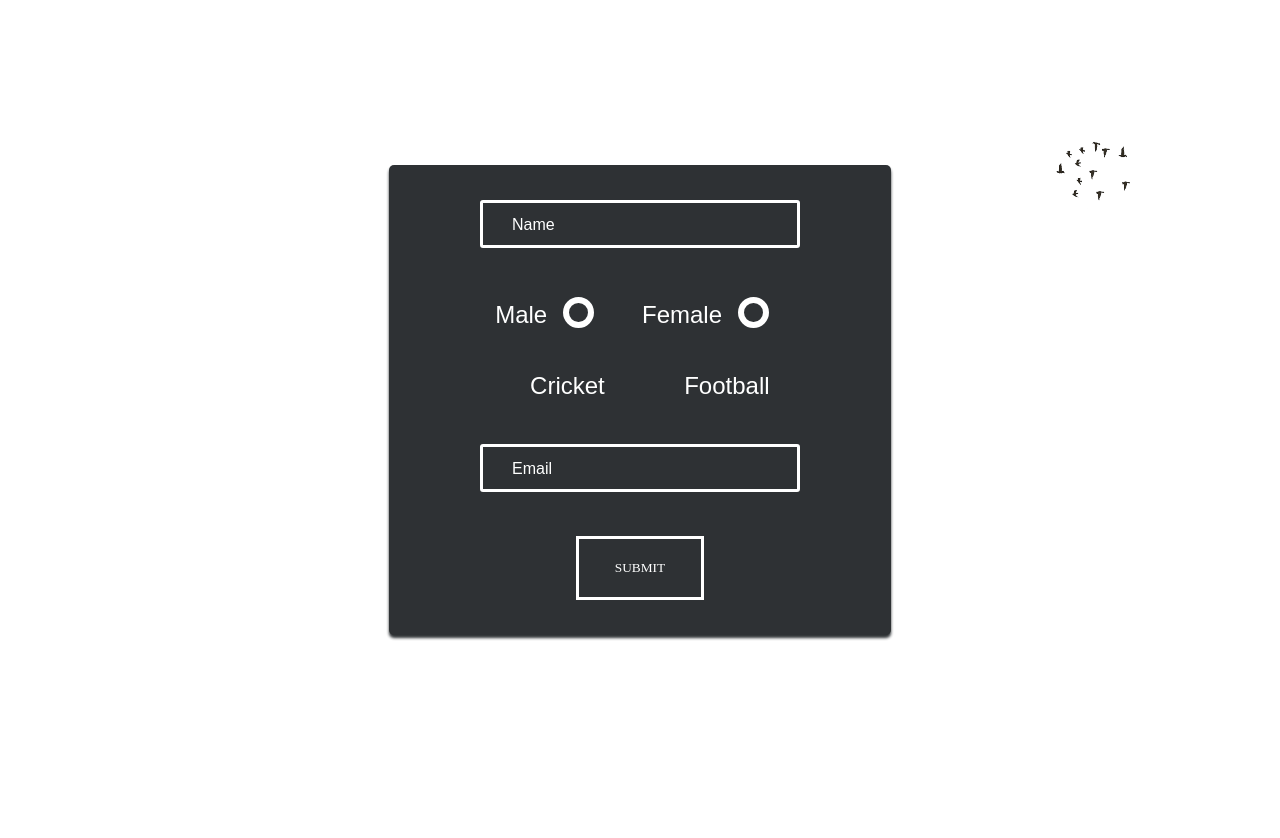
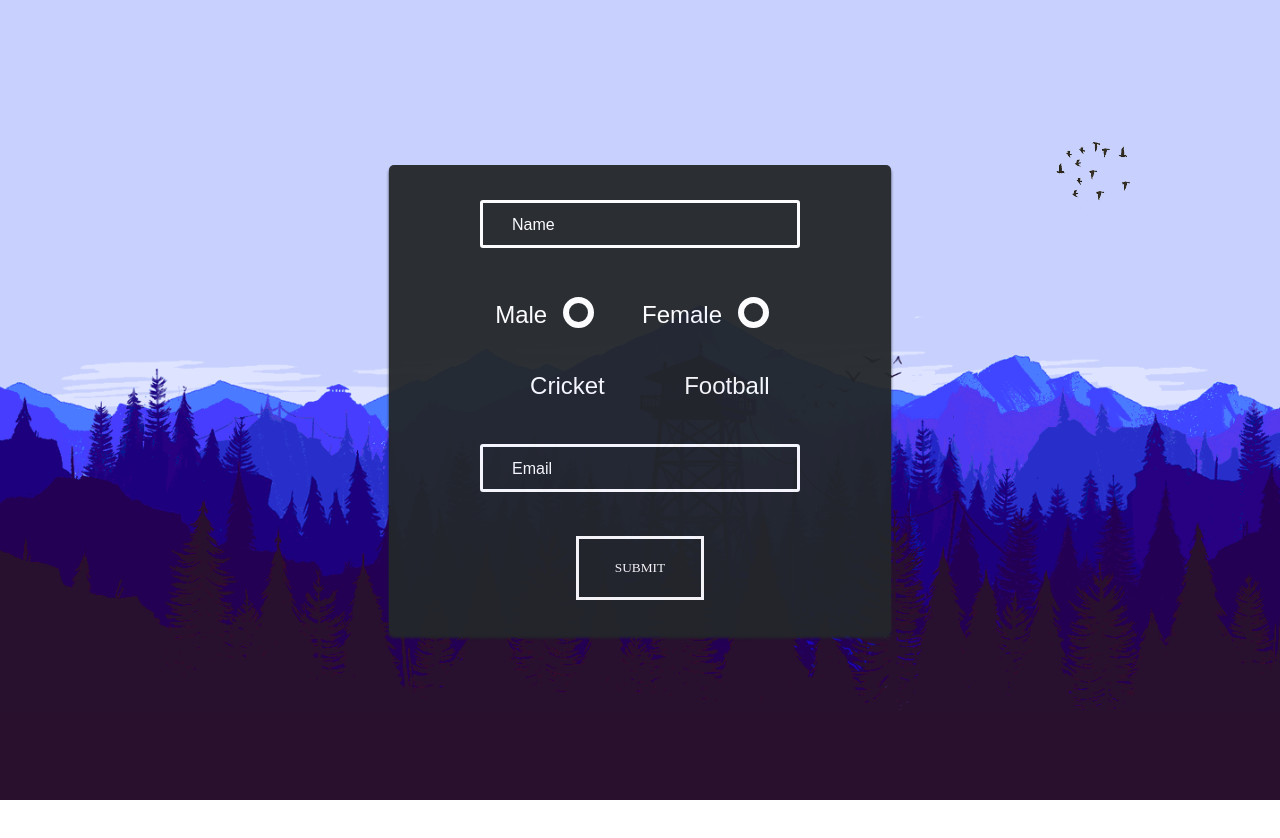
Before and after one commit to YOmaann/survey-page, a plain HTML site: page index.html in a window 1280 px wide. Shown: the top 838 px of the page. Drawn offline with Linux system fonts and the light colour scheme; files whose address does not match are found by name; a web font is replaced by a local one.

Commit message:
bg image fix

```diff
--- a/css/style.css
+++ b/css/style.css
@@ -48,7 +48,7 @@ body {
   left: 0%;
   height: 100%;
   width: 100%;
-  background: url("./images/bg.png");
+  background: url("../images/bg.png");
   background-size: cover;
   z-index: 80;
 }
```
